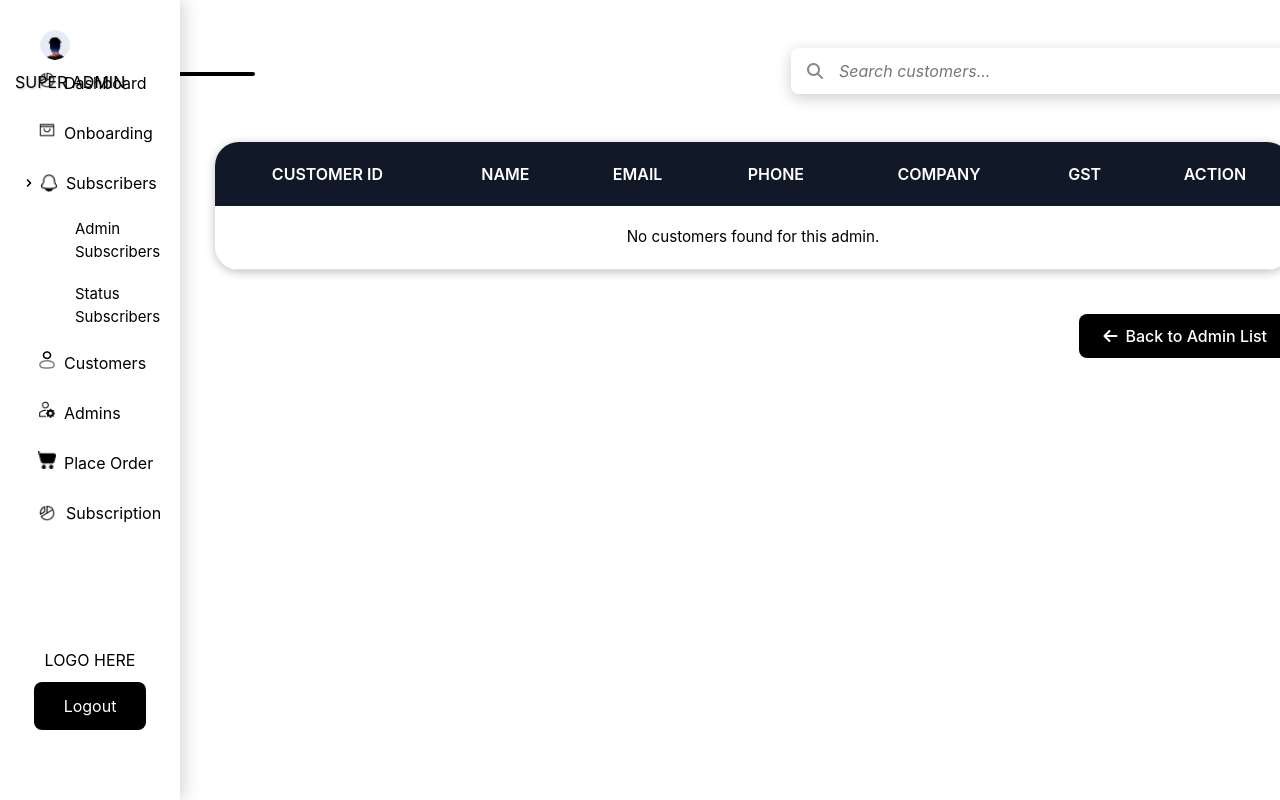
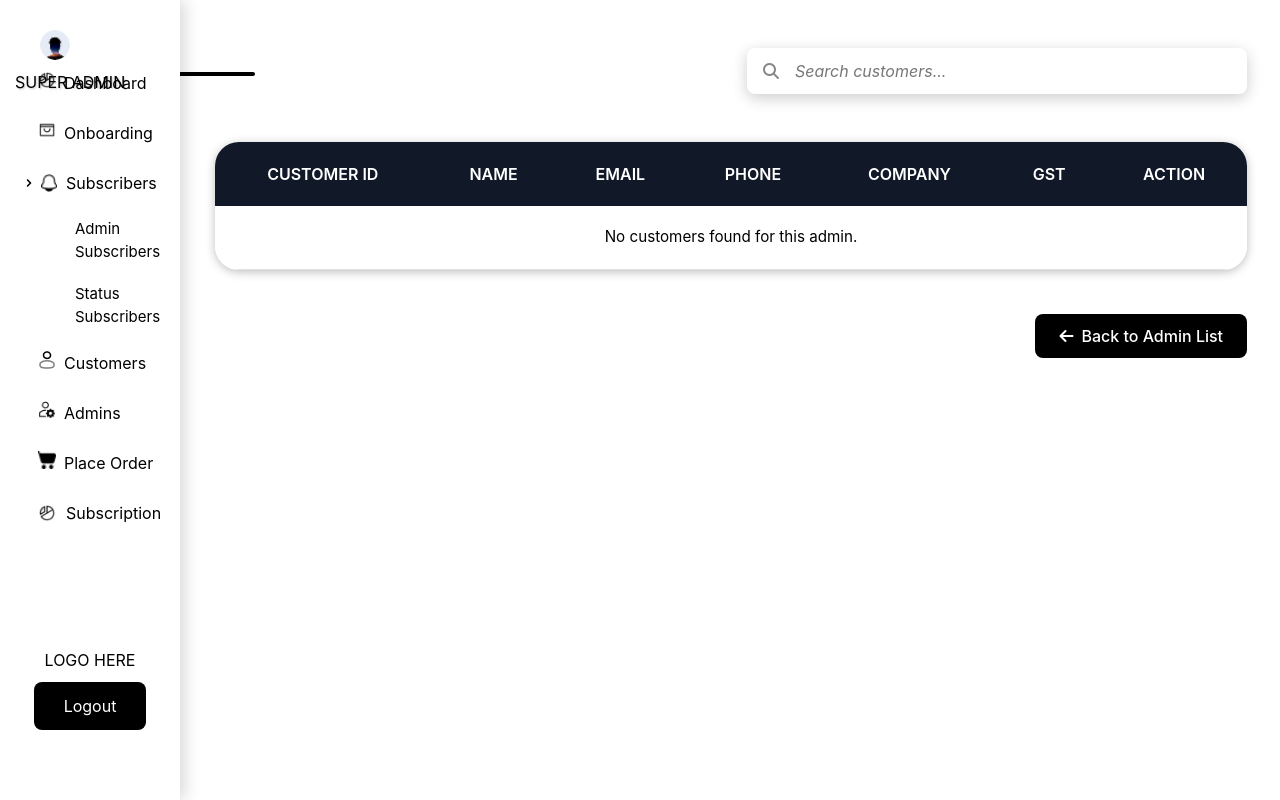
Before and after one commit to Rishvanth28/Paddy, a Django app: template paddy_proj/paddy_app/templates/admin_customers.html in a window 1280 px wide. Run offline with Django 5.2, Linux system fonts and the light colour scheme; the template is opened without the code that fills it, so the values that code supplies are empty; some libraries are stand-ins or nearby versions.

Commit message:
Update container width for improved layout consistency

```diff
--- a/paddy_proj/paddy_app/static/css/admin_customers.css
+++ b/paddy_proj/paddy_app/static/css/admin_customers.css
@@ -6,7 +6,7 @@
 }
 
 .container {
-    width: 100%;
+    width: 96%;
     max-width: 1600px;
     margin-left: 1.8vw;
     margin-right: 1vw;
```
